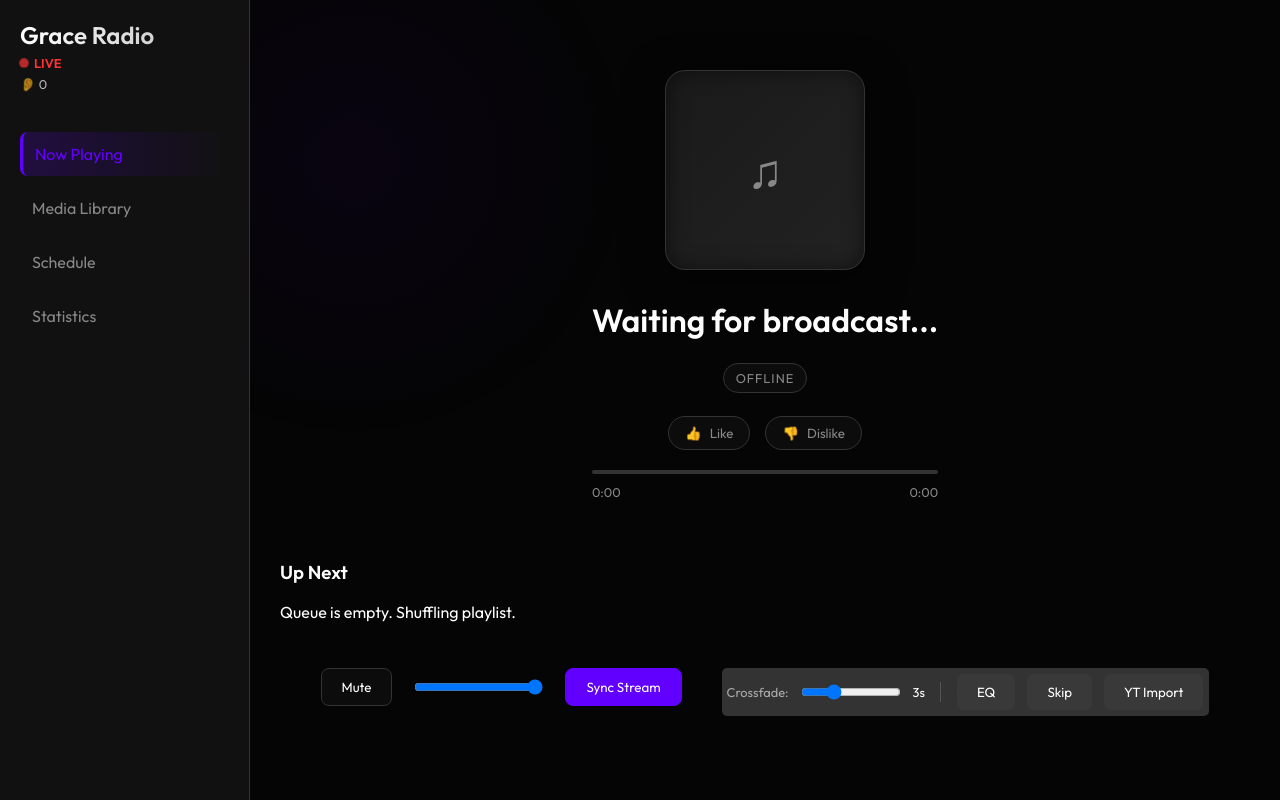
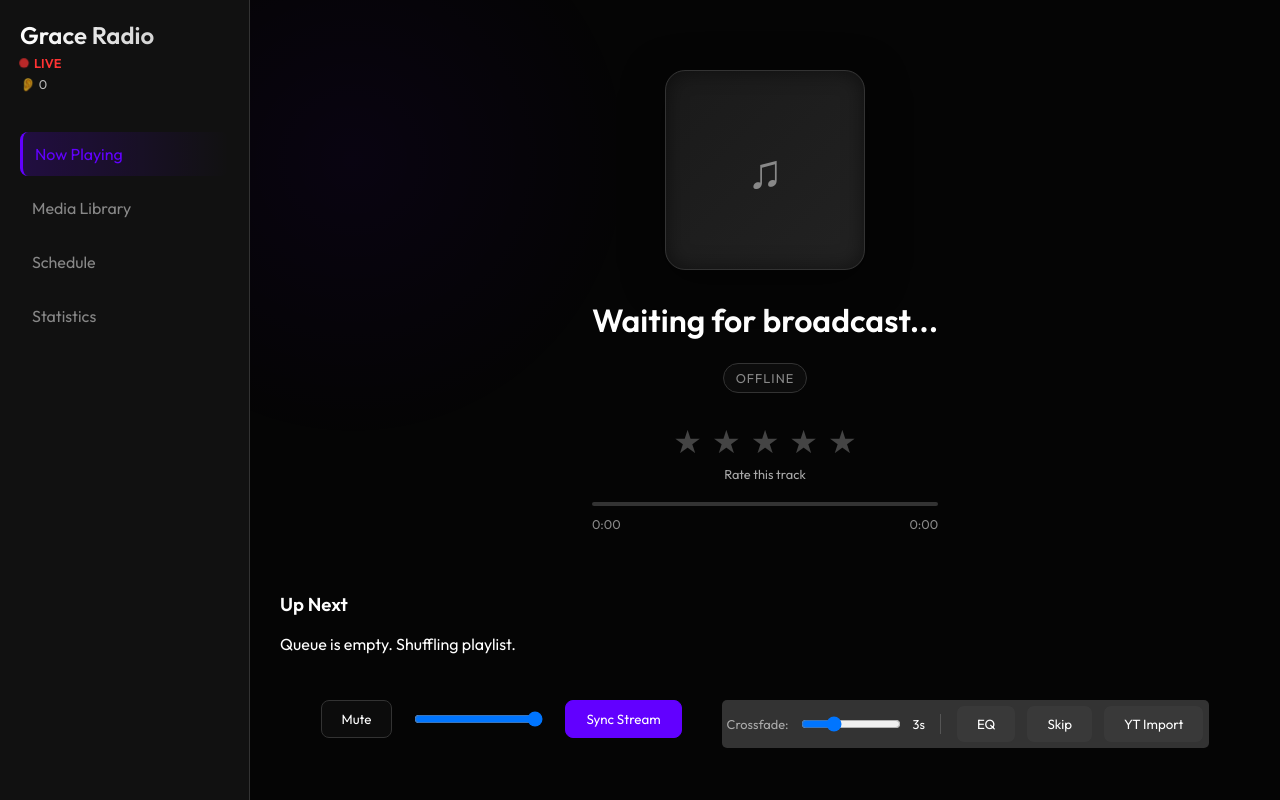
Before and after one commit to GarrettTrinity/grace-radio, a Flask app: page /admin in a window 1280 px wide. Run offline with Flask 3, Linux system fonts and the light colour scheme; data that the repository does not hold is empty.

Commit message:
Switch from Like/Dislike to 5-Star Rating System

```diff
--- a/app.py
+++ b/app.py
@@ -614,7 +614,11 @@ def get_status():
             # Performance: Search list (OK for now, optimize with dict later if needed)
             v = next((x for x in state['votes'] if x['track_id'] == str(current['id']) and x.get('listener_id') == lid), None)
             if v:
-                user_vote = v['vote']
+                user_vote = v.get('rating')
+                # Compat
+                if user_vote is None:
+                    if v.get('vote') == 'like': user_vote = 5
+                    elif v.get('vote') == 'dislike': user_vote = 1
         queue_preview = []
         for q_id in state['queue'][:10]:
             # Find in library
@@ -840,14 +844,24 @@ def repair_library():
 def vote_track():
     data = request.json
     track_id = str(data.get('id'))
-    vote_type = data.get('vote') # 'like' or 'dislike'
+    rating = data.get('rating') # 1-5 integer
+
+    # Backward compat: if 'vote' is sent, map it
+    if 'vote' in data and rating is None:
+        v = data.get('vote')
+        if v == 'like': rating = 5
+        elif v == 'dislike': rating = 1
+
     listener_id = request.headers.get('X-Listener-ID')
 
     if not listener_id:
         return jsonify({"error": "No Listener ID"}), 400
 
-    if vote_type not in ['like', 'dislike']:
-        return jsonify({"error": "Invalid vote type"}), 400
+    try:
+        rating = int(rating)
+        if rating < 1 or rating > 5: raise ValueError()
+    except:
+        return jsonify({"error": "Invalid rating (1-5)"}), 400
 
     now = time.time()
 
@@ -860,17 +874,16 @@ def vote_track():
         existing = next((v for v in state['votes'] if v['track_id'] == track_id and v.get('listener_id') == listener_id), None)
 
         if existing:
-            # If same vote, do we toggle off? Or just update timestamp?
-            # User request: "misclick like and then switch to dislike... let the counters reflect that"
-            # So just overwrite.
-            existing['vote'] = vote_type
+            existing['rating'] = rating
             existing['timestamp'] = now
+            # Clear legacy field if exists
+            if 'vote' in existing: del existing['vote']
         else:
             # Add new vote
             state['votes'].append({
                 "track_id": track_id,
                 "listener_id": listener_id,
-                "vote": vote_type,
+                "rating": rating,
                 "timestamp": now
             })
 
@@ -880,45 +893,52 @@ def vote_track():
 
 @app.route('/api/stats/votes')
 def get_vote_stats():
-    # Admin only (technically) - we will trust the UI hides it,
-    # but we can check if needed. Keeping it open for simplicity as requested.
+    # Admin only
 
     # Aggregate
-    stats = {} # {track_id: {likes: 0, dislikes: 0}}
+    # {track_id: {total_score: 0, count: 0}}
+    stats = {}
 
     with state_lock:
         library_map = {str(item['id']): item for item in state['library']}
 
         for v in state['votes']:
             tid = v['track_id']
+
+            # Normalize rating
+            r = v.get('rating')
+            if r is None:
+                # Legacy fallback
+                legacy = v.get('vote')
+                if legacy == 'like': r = 5
+                elif legacy == 'dislike': r = 1
+                else: continue # Skip invalid
+
             if tid not in stats:
-                stats[tid] = {"likes": 0, "dislikes": 0}
+                stats[tid] = {"total": 0, "count": 0}
 
-            if v['vote'] == 'like':
-                stats[tid]['likes'] += 1
-            elif v['vote'] == 'dislike':
-                stats[tid]['dislikes'] += 1
+            stats[tid]['total'] += r
+            stats[tid]['count'] += 1
 
         # Format for UI
         result = []
-        for tid, counts in stats.items():
+        for tid, data in stats.items():
             item = library_map.get(tid)
             title = item['title'] if item else "Unknown Track"
             category = item['category'] if item else "Unknown"
 
-            score = counts['likes'] - counts['dislikes']
+            avg = data['total'] / data['count'] if data['count'] > 0 else 0
 
             result.append({
                 "id": tid,
                 "title": title,
                 "category": category,
-                "likes": counts['likes'],
-                "dislikes": counts['dislikes'],
-                "score": score
+                "average": round(avg, 1),
+                "votes": data['count']
             })
 
-        # Sort by Score Descending
-        result.sort(key=lambda x: x['score'], reverse=True)
+        # Sort by Average Descending
+        result.sort(key=lambda x: x['average'], reverse=True)
 
     return jsonify(result)
 
--- a/static/css/style.css
+++ b/static/css/style.css
@@ -522,24 +522,44 @@ body {
 }
 
 /* Stats & Voting */
-.vote-btn {
-    background: var(--glass);
-    border: 1px solid var(--border);
-    color: var(--text-muted);
-    padding: 8px 16px;
-    border-radius: 20px;
-    cursor: pointer;
-    font-family: var(--font-family);
-    display: flex;
-    align-items: center;
-    gap: 8px;
-    transition: 0.2s;
+/* Star Rating */
+.star-rating-container {
+    text-align: center;
+    margin-top: 15px;
 }
 
-.vote-btn:hover {
-    background: rgba(255, 255, 255, 0.1);
-    color: var(--text-main);
-    border-color: var(--text-muted);
+.stars {
+    display: flex;
+    justify-content: center;
+    gap: 10px;
+    flex-direction: row-reverse;
+    /* Hover trick */
+}
+
+.star {
+    font-size: 2rem;
+    color: #444;
+    cursor: pointer;
+    transition: color 0.2s;
+}
+
+/* Hover Effects (using row-reverse: hovering a star highlights it and siblings AFTER it in DOM, which are VISUALLY BEFORE it) */
+.stars .star:hover,
+.stars .star:hover~.star {
+    color: #ffda00;
+    /* Gold */
+}
+
+/* Selected State (class applied by JS) */
+.star.active {
+    color: #ffda00;
+}
+
+.vote-feedback {
+    margin-top: 5px;
+    font-size: 0.8rem;
+    color: #aaa;
+    min-height: 1.2em;
 }
 
 .stats-table {
--- a/static/js/main.js
+++ b/static/js/main.js
@@ -190,31 +190,35 @@ function updatePlayerUI(state, queueList, userVote) {
         title.innerText = state.title;
         category.innerText = state.category;
 
-        // Update Vote Buttons
-        const likeBtn = document.querySelector('button[onclick="sendVote(\'like\')"]');
-        const dislikeBtn = document.querySelector('button[onclick="sendVote(\'dislike\')"]');
+        // Update Star Rating
+        const starContainer = document.getElementById('vote-controls');
+        if (starContainer) {
+            const stars = starContainer.querySelectorAll('.star');
+            const msg = document.getElementById('vote-msg');
 
-        // Store original text if not saved
-        if (likeBtn && !likeBtn.getAttribute('data-original-text')) likeBtn.setAttribute('data-original-text', likeBtn.innerHTML);
-        if (dislikeBtn && !dislikeBtn.getAttribute('data-original-text')) dislikeBtn.setAttribute('data-original-text', dislikeBtn.innerHTML);
+            // Reset
+            stars.forEach(s => s.classList.remove('active'));
+            if (msg) msg.innerText = "Rate this track";
 
-        if (likeBtn && dislikeBtn) {
-            // Reset styles
-            likeBtn.style.background = '';
-            likeBtn.style.color = '';
-            dislikeBtn.style.background = '';
-            dislikeBtn.style.color = '';
-            likeBtn.innerHTML = likeBtn.getAttribute('data-original-text');
-            dislikeBtn.innerHTML = dislikeBtn.getAttribute('data-original-text');
+            if (userVote) {
+                // Highlight stars up to vote
+                // DOM is reversed (5,4,3,2,1) so we need to be careful OR querySelectorAll returns them in source order (5..1)
+                // Actually source order is 5,4,3,2,1.
+                // If I voted 4: I want 4,3,2,1 to be active.
+                // Wait, visually left is 1?
+                // CSS: flex-direction: row-reverse.
+                // HTML: 5 4 3 2 1
+                // Visual: 1 2 3 4 5
+                // So if I click Visual 4 (Source 4), I want Visual 1,2,3,4 highlighted.
+                // Those are Source 1,2,3,4.
 
-            if (userVote === 'like') {
-                likeBtn.style.background = 'var(--accent-secondary)'; // Teal
-                likeBtn.style.color = '#000';
-                likeBtn.innerHTML = '👍 Liked';
-            } else if (userVote === 'dislike') {
-                dislikeBtn.style.background = '#ff4444';
-                dislikeBtn.style.color = '#fff';
-                dislikeBtn.innerHTML = '👎 Disliked';
+                // Let's just use data-value
+                stars.forEach(s => {
+                    if (parseInt(s.getAttribute('data-value')) <= userVote) {
+                        s.classList.add('active');
+                    }
+                });
+                if (msg) msg.innerText = "You rated: " + userVote + " ★";
             }
         }
 
@@ -865,15 +869,12 @@ if (cookieForm) {
     };
 }
 
-// --- Voting System ---
-async function sendVote(type) {
+// --- Voting System (Star Rating) ---
+async function sendVote(rating) {
     if (!currentMediaId) {
         alert("Nothing is playing right now!");
         return;
     }
-
-    // UI Feedback is now handled via state update from server
-    // But we can show a spinner?
 
     try {
         await fetch('/api/vote', {
@@ -884,11 +885,23 @@ async function sendVote(type) {
             },
             body: JSON.stringify({
                 id: currentMediaId,
-                vote: type
+                rating: rating
             })
         });
 
-        // Let the next status tick update the UI (or force one)
+        // Optimistic UI Update
+        const starContainer = document.getElementById('vote-controls');
+        const stars = starContainer.querySelectorAll('.star');
+        stars.forEach(s => s.classList.remove('active'));
+        stars.forEach(s => {
+            if (parseInt(s.getAttribute('data-value')) <= rating) {
+                s.classList.add('active');
+            }
+        });
+        const msg = document.getElementById('vote-msg');
+        if (msg) msg.innerText = "You rated: " + rating + " ★";
+
+        // Background sync
         updateStatus();
 
     } catch (e) {
@@ -896,26 +909,13 @@ async function sendVote(type) {
     }
 }
 
-let statsSort = 'score'; // score, likes, dislikes, title, category
+let statsSort = 'average'; // average, votes, title, category
 
 async function fetchStats(sortBy) {
     if (sortBy) statsSort = sortBy;
 
     const table = document.getElementById('stats-list');
     if (!table) return;
-
-    // Add headers if not present specific sort clicks (Simple injection)
-    const thead = document.querySelector('.stats-table thead tr');
-    if (thead && !thead.hasAttribute('sorted-init')) {
-        thead.setAttribute('sorted-init', 'true');
-        thead.innerHTML = `
-            <th onclick="fetchStats('score')" style="cursor:pointer; text-decoration:underline;">Score</th>
-            <th onclick="fetchStats('likes')" style="cursor:pointer; text-decoration:underline;">Likes</th>
-            <th onclick="fetchStats('dislikes')" style="cursor:pointer; text-decoration:underline;">Dislikes</th>
-            <th onclick="fetchStats('title')" style="cursor:pointer; text-decoration:underline;">Title</th>
-            <th onclick="fetchStats('category')" style="cursor:pointer; text-decoration:underline;">Category</th>
-        `;
-    }
 
     table.innerHTML = '<tr><td colspan="5" style="text-align:center;">Loading data...</td></tr>';
 
@@ -935,7 +935,6 @@ async function fetchStats(sortBy) {
             if (typeof valA === 'string') {
                 return valA.localeCompare(valB);
             }
-            // Numbers descending (Flip for title/cat?)
             if (statsSort === 'title' || statsSort === 'category') {
                 return valA.localeCompare(valB);
             }
@@ -944,12 +943,17 @@ async function fetchStats(sortBy) {
 
         let html = '';
         data.forEach(item => {
-            const scoreClass = item.score > 0 ? 'score-pos' : (item.score < 0 ? 'score-neg' : 'score-neu');
+            // Color code average
+            let color = '#888';
+            if (item.average >= 4.5) color = '#00ffc8';
+            else if (item.average >= 3.5) color = '#aaff00';
+            else if (item.average >= 2.5) color = '#ffda00';
+            else if (item.average < 2.5) color = '#ff4444';
+
             html += `
                 <tr>
-                    <td class="${scoreClass}" style="font-weight:bold; font-size:1.1rem;">${item.score > 0 ? '+' : ''}${item.score}</td>
-                    <td style="color:#0f0;">${item.likes}</td>
-                    <td style="color:#f00;">${item.dislikes}</td>
+                    <td style="font-weight:bold; font-size:1.1rem; color:${color};">${item.average} ★</td>
+                    <td>${item.votes}</td>
                     <td>${item.title}</td>
                     <td><span class="badge" style="font-size:0.8em; padding:2px 6px; background:#444; border-radius:4px;">${item.category}</span></td>
                 </tr>
--- a/templates/index.html
+++ b/templates/index.html
@@ -51,15 +51,17 @@
                         <h2 id="current-title">Waiting for broadcast...</h2>
                         <p id="current-category" class="category-badge">Offline</p>
 
-                        <!-- Vote Buttons -->
-                        <div class="vote-controls" id="vote-controls"
-                            style="margin-top:10px; display:flex; gap:15px; justify-content:center;">
-                            <button class="vote-btn" onclick="sendVote('like')" title="I like this">
-                                👍 <span class="vote-label">Like</span>
-                            </button>
-                            <button class="vote-btn" onclick="sendVote('dislike')" title="I dislike this">
-                                👎 <span class="vote-label">Dislike</span>
-                            </button>
+                        <!-- Star Rating -->
+                        <div class="star-rating-container" id="vote-controls">
+                            <!-- Stars are reversed in CSS for hover effects commonly -->
+                            <div class="stars">
+                                <span class="star" onclick="sendVote(5)" data-value="5">★</span>
+                                <span class="star" onclick="sendVote(4)" data-value="4">★</span>
+                                <span class="star" onclick="sendVote(3)" data-value="3">★</span>
+                                <span class="star" onclick="sendVote(2)" data-value="2">★</span>
+                                <span class="star" onclick="sendVote(1)" data-value="1">★</span>
+                            </div>
+                            <p class="vote-feedback" id="vote-msg">Rate this track</p>
                         </div>
 
                         <div class="progress-container">
@@ -183,12 +185,11 @@
                 <div style="overflow-x:auto;">
                     <table class="stats-table">
                         <thead>
-                            <tr>
-                                <th>Score</th>
-                                <th>Likes</th>
-                                <th>Dislikes</th>
-                                <th>Title</th>
-                                <th>Category</th>
+                            <tr sorted-init="true">
+                                <th onclick="fetchStats('average')">Avg Rating</th>
+                                <th onclick="fetchStats('votes')">Total Votes</th>
+                                <th onclick="fetchStats('title')">Title</th>
+                                <th onclick="fetchStats('category')">Category</th>
                             </tr>
                         </thead>
                         <tbody id="stats-list">
```
